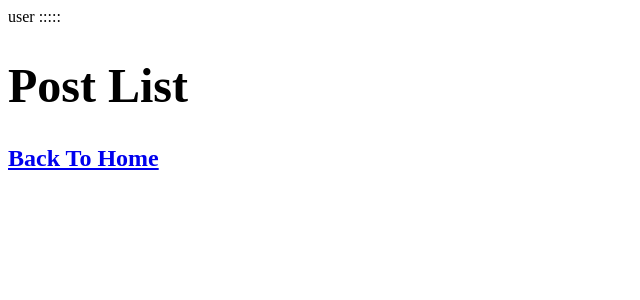
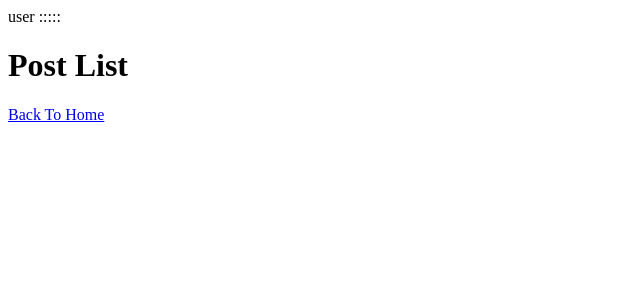
Before and after one commit to FHsm97/my-next-app-with-pages-router, a Next.js app: page /posts in a window 1280 px wide. Shown: the top 300 px of the page, without its empty margins (0-640 px from the left). Built offline with nearby package versions, Linux system fonts and the light colour scheme.

Commit message:
S3-E12-manage error and 404 on server side

```diff
--- a/src/components/authLayout.tsx
+++ b/src/components/authLayout.tsx
@@ -9,7 +9,7 @@ export default function AuthLayout({children}:{children:ReactNode}) {
     return(
         <div>
             <span>user :::::</span>
-            <h2>{children}</h2>
+            {children}
         </div>
     )
 
```
Also changed, not shown: src/pages/posts/[id]/index.tsx (+10 -3 lines).
